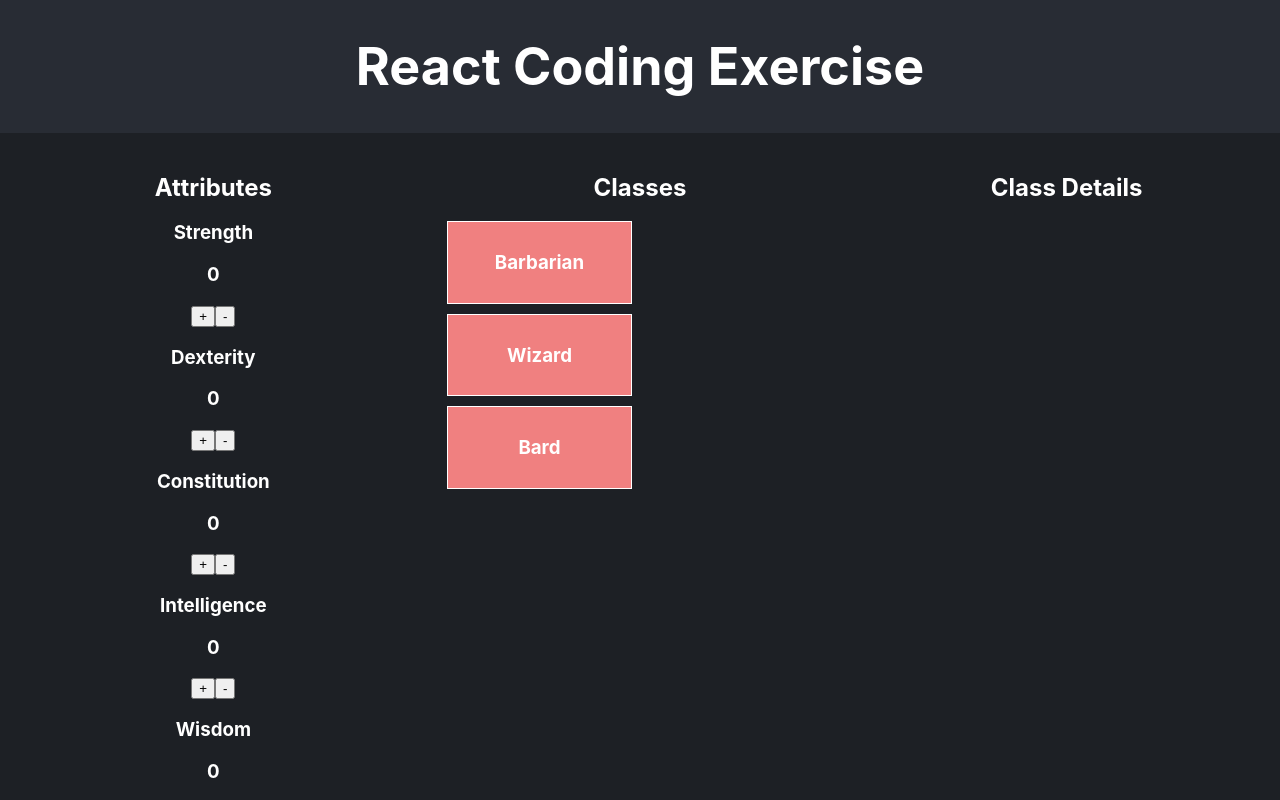
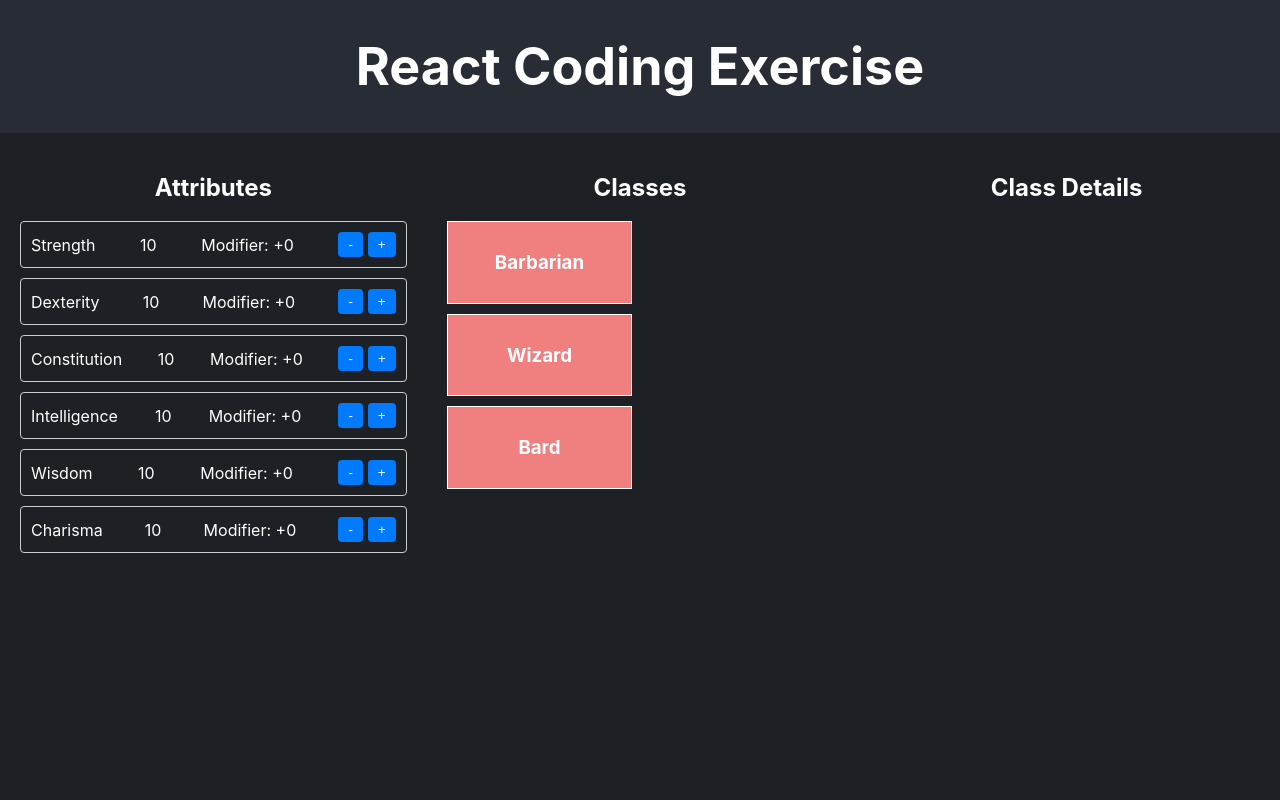
Before and after one commit to lakhwani/recruiting-webapp-character, a React (Create React App) app: page / in a window 1280 px wide. Shown: the top 800 px of the page. Built offline with nearby package versions, Linux system fonts and the light colour scheme.

Commit message:
Added intelligence modifier (4)

```diff
--- a/src/components/Attribute.js
+++ b/src/components/Attribute.js
@@ -1,17 +1,30 @@
-function Attribute({
+import React from "react";
+
+const Attribute = ({
   attributeName,
   attributeValue,
   onIncrement,
   onDecrement,
-}) {
+}) => {
+  const calculateModifier = (value) => {
+    return Math.floor((value - 10) / 2);
+  };
+
+  const modifier = calculateModifier(attributeValue);
+
   return (
-    <div>
-      <h3>{attributeName}</h3>
-      <h3>{attributeValue}</h3>
-      <button onClick={onIncrement}>+</button>
-      <button onClick={onDecrement}>-</button>
+    <div className="attribute-row">
+      <span>{attributeName}</span>
+      <span>{attributeValue}</span>
+      <span>
+        {modifier >= 0 ? `Modifier: +${modifier}` : `Modifier: ${modifier}`}
+      </span>
+      <div className="buttons">
+        <button onClick={onDecrement}>-</button>
+        <button onClick={onIncrement}>+</button>
+      </div>
     </div>
   );
-}
+};
 
 export default Attribute;
--- a/src/components/Character.css
+++ b/src/components/Character.css
@@ -13,3 +13,32 @@
   margin: 10px 0;
   box-sizing: border-box;
 }
+
+.attribute-row {
+  display: flex;
+  justify-content: space-between;
+  align-items: center;
+  padding: 10px;
+  margin-bottom: 10px;
+  border: 1px solid #ccc;
+  border-radius: 4px;
+}
+
+.buttons {
+  display: flex;
+  gap: 5px;
+}
+
+button {
+  background-color: #007bff;
+  color: white;
+  border: none;
+  padding: 5px 10px;
+  border-radius: 4px;
+  cursor: pointer;
+  transition: background-color 0.3s;
+}
+
+button:hover {
+  background-color: #0056b3;
+}
--- a/src/context/AttributeContext.js
+++ b/src/context/AttributeContext.js
@@ -5,7 +5,7 @@ export const AttributeContext = createContext();
 
 const AttributeProvider = ({ children }) => {
   const initialValues = ATTRIBUTE_LIST.reduce((acc, attribute) => {
-    acc[attribute] = 0;
+    acc[attribute] = 10;
     return acc;
   }, {});
 
```
